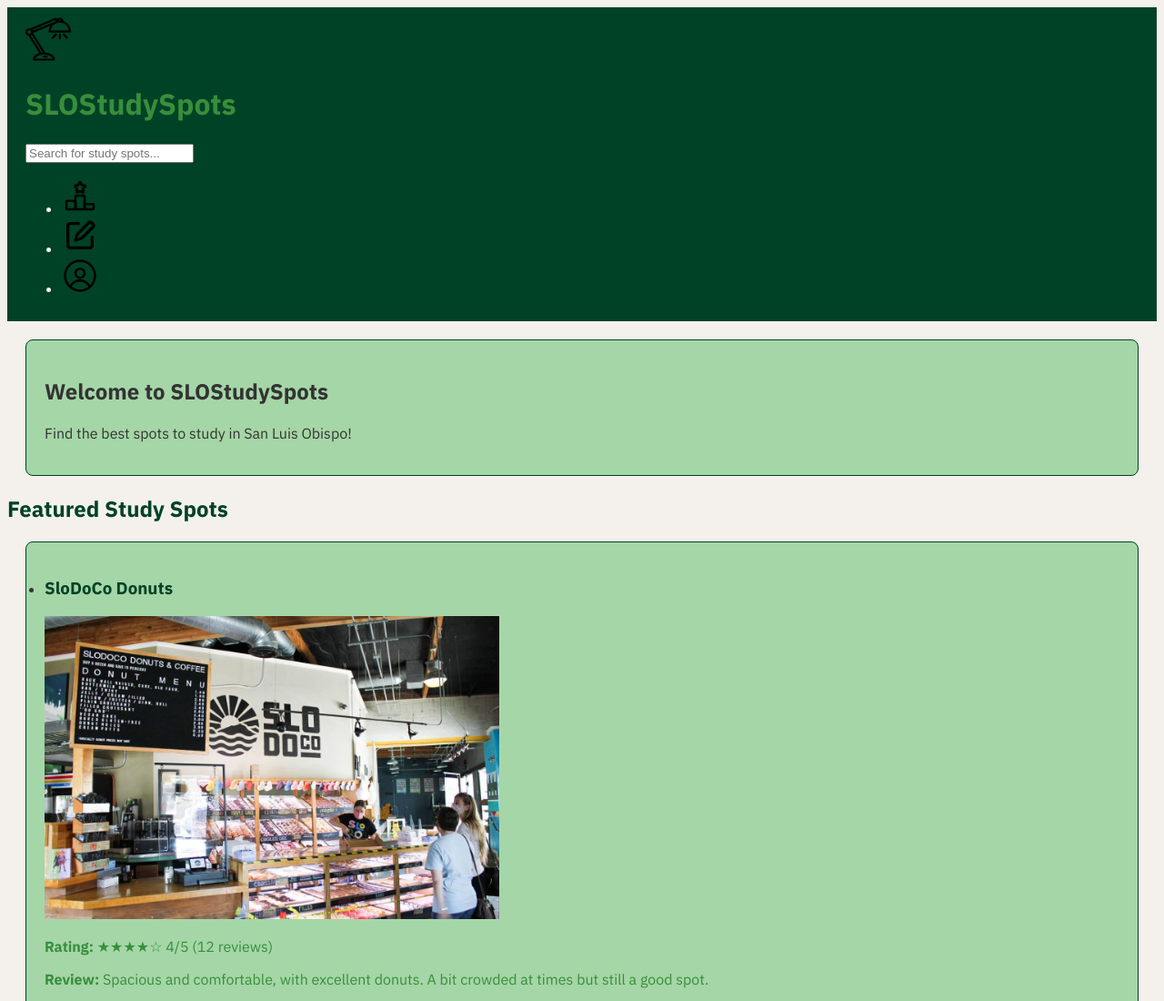
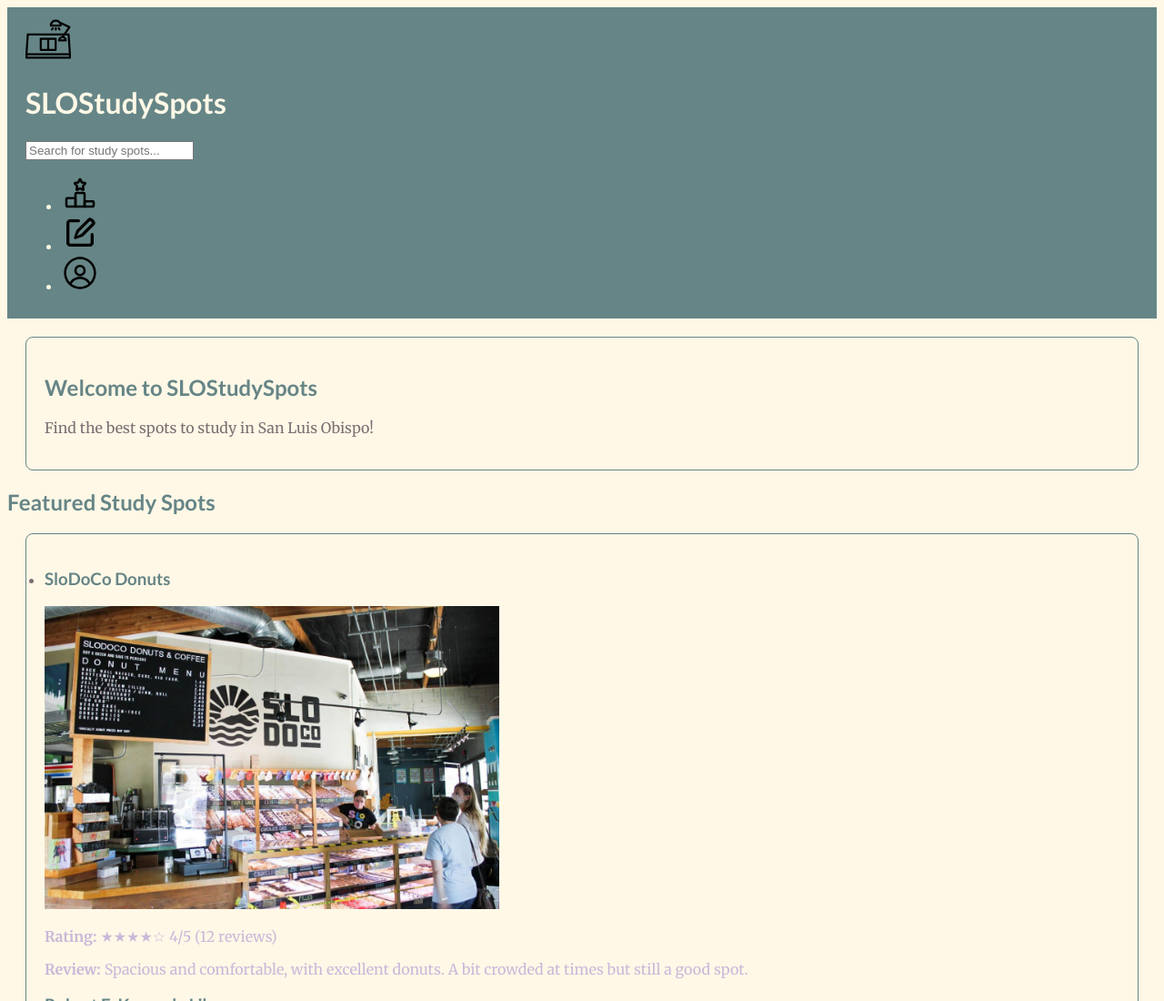
Before and after one commit to thienan11/SLOStudySpots, a website: page packages/proto/public/index.html in a window 1280 px wide. Shown: the top 1100 px of the page at 91% size. Drawn offline with Linux system fonts and the light colour scheme.

Commit message:
change css color palette

```diff
--- a/packages/proto/public/index.html
+++ b/packages/proto/public/index.html
@@ -10,7 +10,7 @@
     <header class="navbar">
       <div class="navbar-content">
         <a class="logo" href="index.html">
-          <img src="icons/lamp.svg" alt="SLOStudySpots Logo" width="50px" />
+          <img src="icons/desk-lamp.svg" alt="SLOStudySpots Logo" width="50px" />
           <h1>SLOStudySpots</h1>
         </a>
 
@@ -93,7 +93,7 @@
       </section>
     </main>
 
-    <footer class="footer">
+    <footer>
       <p>© 2024 SLOStudySpots. All rights reserved.</p>
     </footer>
 
--- a/packages/proto/public/styles/page.css
+++ b/packages/proto/public/styles/page.css
@@ -1,52 +1,58 @@
 /* @import url("https://fonts.googleapis.com/css2?family=Raleway:ital,wght@0,100;0,200;0,300;0,400;0,500;0,600;0,700;0,800;1,300;1,400&display=swap"); */
-/* @import url('https://fonts.googleapis.com/css2?family=Lato:ital,wght@0,100;0,300;0,400;0,700;0,900;1,100;1,300;1,400;1,700;1,900&family=Merriweather:ital,wght@0,300;0,400;0,700;0,900;1,300;1,400;1,700;1,900&family=Newsreader:ital,opsz,wght@0,6..72,200..800;1,6..72,200..800&family=Roboto:ital,wght@0,100;0,300;0,400;0,500;0,700;0,900;1,100;1,300;1,400;1,500;1,700;1,900&display=swap'); */
+@import url('https://fonts.googleapis.com/css2?family=Lato:ital,wght@0,100;0,300;0,400;0,700;0,900;1,100;1,300;1,400;1,700;1,900&family=Merriweather:ital,wght@0,300;0,400;0,700;0,900;1,300;1,400;1,700;1,900&family=Newsreader:ital,opsz,wght@0,6..72,200..800;1,6..72,200..800&family=Roboto:ital,wght@0,100;0,300;0,400;0,500;0,700;0,900;1,100;1,300;1,400;1,500;1,700;1,900&display=swap');
 @import url('https://fonts.googleapis.com/css2?family=IBM+Plex+Sans:ital,wght@0,100;0,200;0,300;0,400;0,500;0,600;0,700;1,100;1,200;1,300;1,400;1,500;1,600;1,700&family=Lato:ital,wght@0,100;0,300;0,400;0,700;0,900;1,100;1,300;1,400;1,700;1,900&family=Merriweather:ital,wght@0,300;0,400;0,700;0,900;1,300;1,400;1,700;1,900&family=Newsreader:ital,opsz,wght@0,6..72,200..800;1,6..72,200..800&family=Roboto:ital,wght@0,100;0,300;0,400;0,500;0,700;0,900;1,100;1,300;1,400;1,500;1,700;1,900&display=swap');
 
+/* Body and Backgrounds */
 body {
-  background-color: #f4f1ec;
-  color: #333; /* dark slate text */
-  font-family: "IBM Plex Sans", sans-serif;
+  background-color: #FFF8E7;  /* Cream background for a soft, warm look */
+  color: #7A6F72;  /* Earthy brown text for good readability */
+  font-family: "Merriweather", serif; /* Merriweather for body text */
 }
 
-header {
-  background-color: #004225; /* deep green */
-  color: #f5f5f5; /* cream text for contrast */
+/* Headers, Footers, and Navigation */
+header, .footer {
+  background-color: #668586;  /* Soft teal for major UI components */
+  color: #FFF8E7;  /* Cream text to contrast with the soft teal */
   padding: 10px 20px;
 }
 
-.navbar-links a, .navbar-links a:visited {
-  color: #388e3c; /* vibrant green */
+.navbar a, .navbar h1 {
+  color: #FFF8E7; /* Cream links for contrast */
+  font-family: "Lato", sans-serif; /* Lato for a clean, modern look in headers */
 }
 
-.navbar-links a:hover, .navbar-links a:focus {
-  color: #004225; /* deep green */
+.navbar a:hover {
+  color: #D7A8A2; /* Dusty rose on hover for a subtle change */
   text-decoration: underline;
 }
 
-.footer {
-  background-color: #263238; /* dark slate */
-  color: #f5f5f5; /* cream text for contrast */
-  text-align: center;
-  padding: 10px 0;
+/* Headings and Links */
+h1, h2, h3 {
+  font-family: "Lato", sans-serif; /* Consistent font for headings */
+  color: #668586; /* Soft teal for headers to stand out less jarringly against the body text */
 }
 
-.welcome-section, .spots-list {
-  background-color: #a5d6a7; /* soft green */
-  border: 1px solid #004225; /* deep green border */
+a {
+  color: #CAB8D9; /* Soft lavender for all standard links */
+  text-decoration: none; /* No underline for a cleaner look */
+}
+
+a:hover {
+  text-decoration: underline; /* Underline on hover for usability */
+}
+
+/* Special Sections and Items */
+.welcome-section, .spots-list, .rankings, .profile, .profile-content, .content-container, .add-review, .spot-intro, .spot-details, .rating-breakdown, .user-reviews, .photo-upload, .gallery {
+  background-color: #FFF8E7; /* Continuing the cream background for consistency */
+  border: 1px solid #668586; /* Soft teal borders for definition */
   border-radius: 8px;
   margin: 20px;
   padding: 20px;
 }
 
-h2, h3 {
-  color: #004225; /* deep green - good for headings */
+footer {
+  background-color: #668586; /* Continuation of the soft teal for a cohesive footer */
+  text-align: center;
+  padding: 10px 0;
+  color: #FFF8E7;
 }
-
-a {
-  color: #388e3c; /* vibrant green */
-  text-decoration: none; /* no underline initially */
-}
-
-a:hover {
-  text-decoration: underline; /* underline on hover */
-}
```
Also changed, not shown: packages/proto/public/create.html (+2 -2 lines), packages/proto/public/make-review.html (+2 -2 lines), packages/proto/public/photo-galleries/gallery1.html (+1 -1 lines), packages/proto/public/profile-settings.html (+2 -2 lines), packages/proto/public/profile.html (+3 -3 lines), packages/proto/public/ranking.html (+1 -1 lines), packages/proto/public/study-spots/spot1.html (+1 -1 lines), packages/proto/public/icons/batman-avatar.svg (renamed from packages/proto/public/icons/default-avatar.svg), packages/proto/public/icons/desk-lamp.svg (added), packages/proto/public/icons/sloth-avatar.svg (added).
